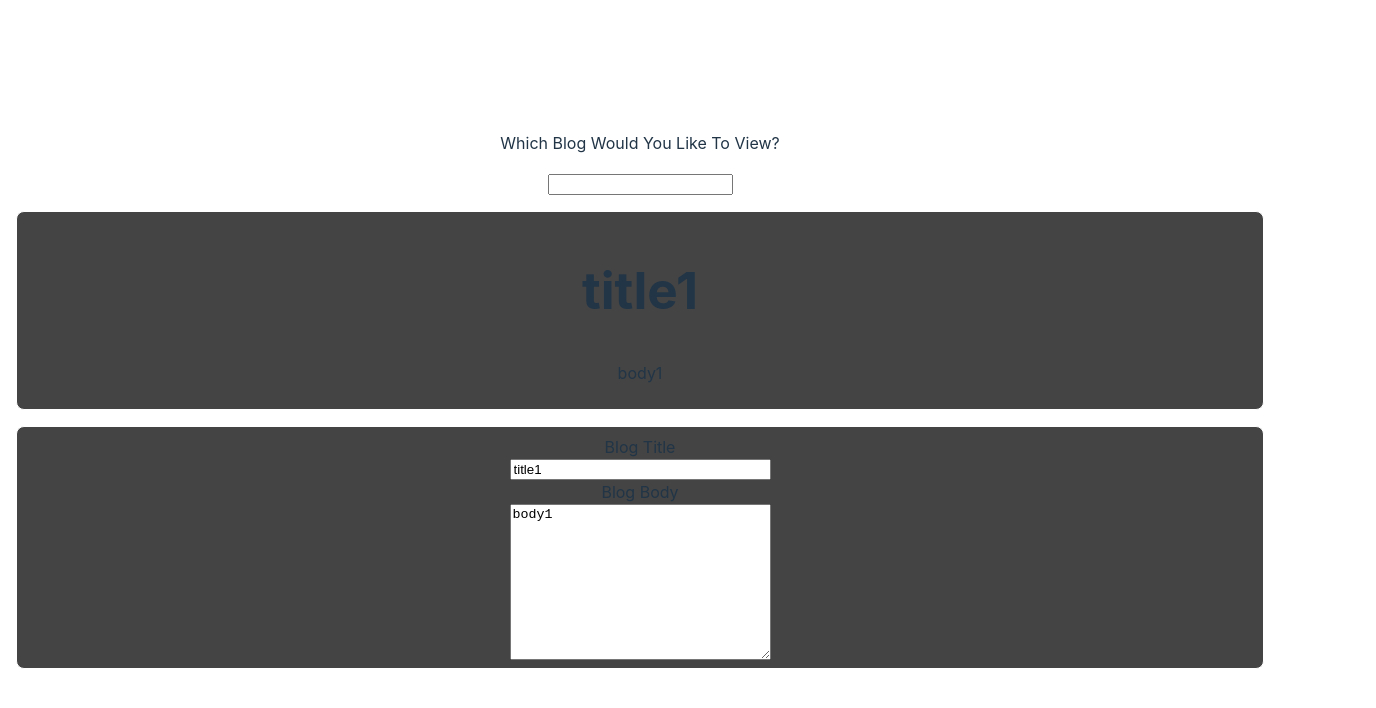
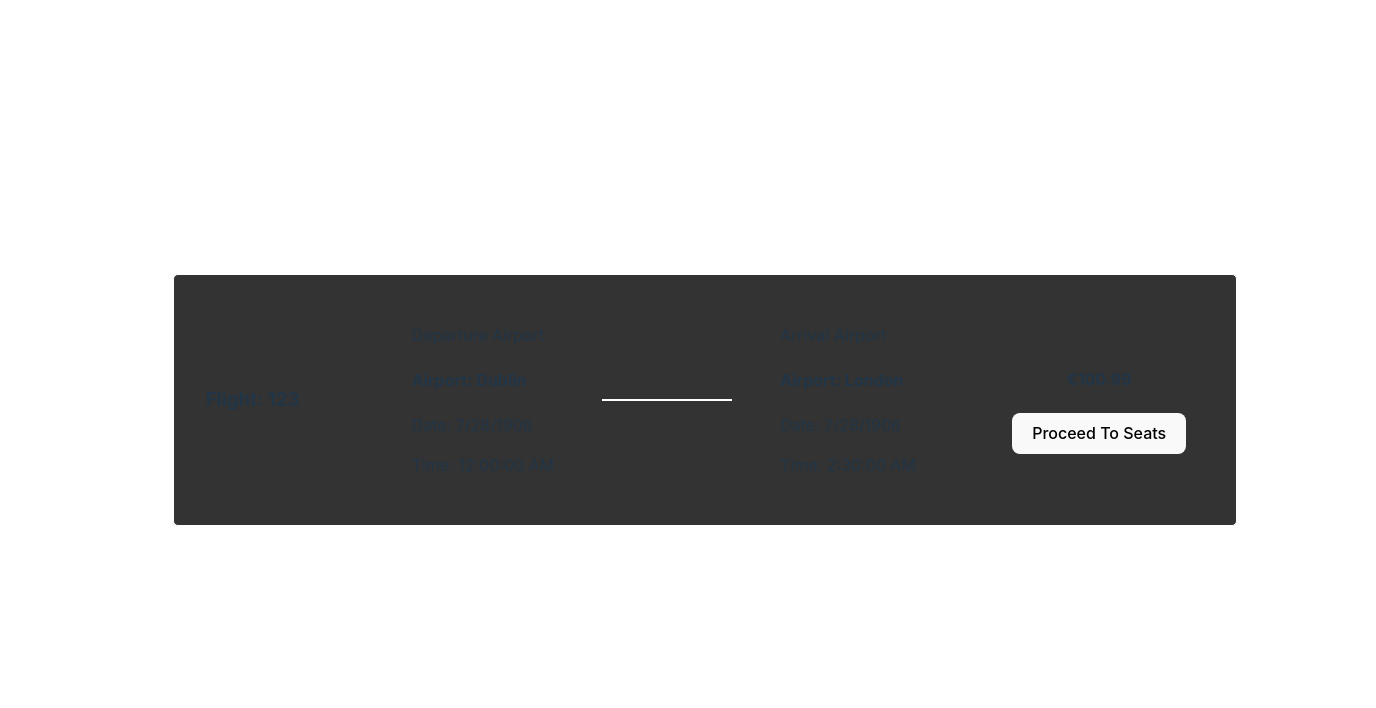
Before and after one commit to joshD90/interviewPrep, a React (Vite) app: page /flight in a window 1280 px wide. Shown: the top 708 px of the page, 1376 px wide, since content can reach past the window. Built offline with nearby package versions, Linux system fonts and the light colour scheme.

Commit message:
doing a rough mockup for the front end of the seating and the flight details and adding in react-router

```diff
--- a/package.json
+++ b/package.json
@@ -11,7 +11,8 @@
   },
   "dependencies": {
     "react": "^18.2.0",
-    "react-dom": "^18.2.0"
+    "react-dom": "^18.2.0",
+    "react-router-dom": "^6.14.0"
   },
   "devDependencies": {
     "@types/react": "^18.0.28",
--- a/src/App.tsx
+++ b/src/App.tsx
@@ -1,24 +1,28 @@
-import Slider from "./components/slider/Slider";
+import { BrowserRouter as Router, Routes, Route } from "react-router-dom";
 
-import "./App.css";
-import ImageThumbnails from "./components/imageThumbnails/ImageThumbnails";
-import Weather from "./components/weatherApi/Weather";
-import Counter from "./components/reducerCounter/Counter";
-import Cart from "./components/shoppingCart/Cart";
-import FormContainer from "./multiStep/FormContainer";
-import BlogWrapper from "./blogContext/BlogWrapper";
-
-const images = [
-  "https://upload.wikimedia.org/wikipedia/commons/thumb/4/42/Samuel_Beckett_Bridge_At_Sunset_Dublin_Ireland_%2897037639%29_%28cropped%29.jpeg/260px-Samuel_Beckett_Bridge_At_Sunset_Dublin_Ireland_%2897037639%29_%28cropped%29.jpeg",
-  "https://upload.wikimedia.org/wikipedia/commons/thumb/8/8f/Dublin_The_Convention_Centre_01.JPG/129px-Dublin_The_Convention_Centre_01.JPG",
-  "https://upload.wikimedia.org/wikipedia/commons/thumb/5/52/GoergeSalmonTrinityCollegeDublin.jpg/129px-GoergeSalmonTrinityCollegeDublin.jpg",
-  "https://upload.wikimedia.org/wikipedia/commons/thumb/a/ac/O%27Connell_Bridge_%2825748548914%29.jpg/129px-O%27Connell_Bridge_%2825748548914%29.jpg",
-];
+import Seating from "./flights/components/seating/Seating";
+import { flight123 } from "./flights/flights";
+import Flight from "./flights/components/flight/Flight";
 
 function App() {
   return (
-    <div style={{ width: "100vw" }}>
-      <BlogWrapper />
+    <div
+      style={{
+        width: "100vw",
+        display: "flex",
+        justifyContent: "center",
+        margin: "3rem",
+      }}
+    >
+      <Router>
+        <Routes>
+          <Route path="/flight" element={<Flight flight={flight123} />} />
+          <Route
+            path="/flight/seating"
+            element={<Seating flight={flight123} />}
+          />
+        </Routes>
+      </Router>
     </div>
   );
 }
--- a/src/flights/classes/Flight.ts
+++ b/src/flights/classes/Flight.ts
@@ -11,6 +11,7 @@ export class Flight extends Plane {
   private departureDateTime: Date;
   private arrivalDateTime: Date;
   private seats: Seat[] = [];
+  private cost: number;
 
   constructor(
     typeOfPlane: PlaneTypes,
@@ -18,7 +19,8 @@ export class Flight extends Plane {
     departureAirport: Airport,
     arrivalAirport: Airport,
     departureDateTime: Date,
-    arrivalDateTime: Date
+    arrivalDateTime: Date,
+    cost: number
   ) {
     super(typeOfPlane);
     this.flightName = flightName;
@@ -27,6 +29,7 @@ export class Flight extends Plane {
     this.departureDateTime = departureDateTime;
     this.arrivalDateTime = arrivalDateTime;
     this.setSeats();
+    this.cost = cost;
   }
 
   //methods
@@ -62,6 +65,14 @@ export class Flight extends Plane {
     return this.arrivalDateTime;
   }
 
+  public getCost(): number {
+    return this.cost;
+  }
+
+  public getCostToDecimal(): string {
+    return this.cost.toFixed(2);
+  }
+
   // Setters
   public setFlightName(flightName: string): void {
     this.flightName = flightName;
@@ -82,4 +93,8 @@ export class Flight extends Plane {
   public setArrivalDateTime(arrivalDateTime: Date): void {
     this.arrivalDateTime = arrivalDateTime;
   }
+
+  public setCost(cost: number): void {
+    this.cost = cost;
+  }
 }
--- a/src/flights/classes/Seats.ts
+++ b/src/flights/classes/Seats.ts
@@ -19,7 +19,7 @@ class Seat {
 
     this.plane = plane;
     this.seatNumber = seatNumber;
-    this.getSeatPosition();
+    this.setSeatPosition();
   }
 
   //getters
@@ -44,10 +44,9 @@ class Seat {
   setSeatPosition() {
     const seatLetters = ["a", "b", "c", "d", "e", "f", "g", "h", "i"];
     this.seatPosition.row = Math.floor(
-      this.plane.getNumberOfSeats() / this.plane.getSeatsAcross()
+      this.seatNumber / this.plane.getSeatsAcross()
     );
-    const crossPosition =
-      this.plane.getNumberOfSeats() % this.plane.getSeatsAcross();
+    const crossPosition = this.seatNumber % this.plane.getSeatsAcross();
     this.seatPosition.crossPosition = seatLetters[crossPosition];
   }
 }
--- /dev/null
+++ b/src/flights/components/flight/Flight.tsx
@@ -0,0 +1,46 @@
+import { FC } from "react";
+import { useNavigate } from "react-router-dom";
+
+import "./flight.css";
+import { Flight as FlightClass } from "../../classes/Flight";
+
+type Props = { flight: FlightClass };
+
+const Flight: FC<Props> = ({ flight }) => {
+  const navigate = useNavigate();
+
+  return (
+    <div className="flightContainer">
+      <div className="flightDetailsContainer">
+        <div className="flightDescription">
+          <h3>Flight: {flight.getFlightName()}</h3>
+        </div>
+        <div className="flightTimesDiv">
+          <div className="airportDetailsDiv">
+            <p>Departure Airport</p>
+            <h4>Airport: {flight.getDepartureAirport()}</h4>
+            <p>Date: {flight.getDepartureDateTime().toLocaleDateString()}</p>
+            <p>Time: {flight.getDepartureDateTime().toLocaleTimeString()} </p>
+          </div>
+          <div className="arrowDiv">
+            <hr></hr>
+          </div>
+          <div className="airportDetailsDiv">
+            <p>Arrival Airport</p>
+            <h4>Airport: {flight.getArrivalAirport()}</h4>
+            <p>Date: {flight.getArrivalDateTime().toLocaleDateString()}</p>
+            <p>Time: {flight.getArrivalDateTime().toLocaleTimeString()} </p>
+          </div>
+        </div>
+        <div className="proceedDiv">
+          <h4>€{flight.getCostToDecimal()}</h4>
+          <button onClick={() => navigate("/flight/seating")}>
+            Proceed To Seats
+          </button>
+        </div>
+      </div>
+    </div>
+  );
+};
+
+export default Flight;
--- /dev/null
+++ b/src/flights/components/flight/flight.css
@@ -0,0 +1,43 @@
+/* .flightContainer {
+  width: 100%;
+} */
+
+.flightDetailsContainer {
+  display: flex;
+  border: 1px solid white;
+  width: 100%;
+  background-color: #333;
+  align-items: center;
+  gap: 5rem;
+  padding: 1rem;
+  border-radius: 5px;
+}
+
+.flightDescription {
+  padding: 1rem;
+}
+
+/* flight times section */
+.flightTimesDiv {
+  display: flex;
+  justify-content: space-between;
+  align-items: center;
+  gap: 2rem;
+}
+
+.airportDetailsDiv {
+  padding: 1rem;
+}
+
+.arrowDiv hr {
+  border: 1px solid white;
+  width: 8rem;
+}
+
+/* proceed section */
+.proceedDiv {
+  display: flex;
+  flex-direction: column;
+  justify-content: space-around;
+  align-items: center;
+}
--- /dev/null
+++ b/src/flights/components/seating/Seating.tsx
@@ -0,0 +1,36 @@
+import { FC } from "react";
+
+import "./seating.css";
+import { Flight } from "../../classes/Flight";
+
+type Props = { flight: Flight };
+
+const Seating: FC<Props> = ({ flight }) => {
+  return (
+    <div>
+      <div
+        className="seatingPlan"
+        style={{
+          gridTemplateColumns: `repeat(${flight.getSeatsAcross()},1fr)`,
+        }}
+      >
+        {flight.getSeats().map((seat) => {
+          return (
+            <div
+              className="seatDiv"
+              key={
+                seat.getSeatPosition().crossPosition +
+                seat.getSeatPosition().row
+              }
+            >
+              <p>{seat.getSeatPosition().row}</p>
+              <p>{seat.getSeatPosition().crossPosition.toUpperCase()}</p>
+            </div>
+          );
+        })}
+      </div>
+    </div>
+  );
+};
+
+export default Seating;
--- /dev/null
+++ b/src/flights/components/seating/seating.css
@@ -0,0 +1,19 @@
+.seatingPlan {
+  display: grid;
+  gap: 0.5rem;
+  grid-template-columns: repeat(6, 1fr);
+  width: 60%;
+}
+
+.seatDiv {
+  display: flex;
+  border: 1px solid white;
+  border-radius: 5px;
+  justify-content: center;
+  align-items: center;
+  cursor: pointer;
+}
+
+.seatDiv:hover {
+  background-color: #444;
+}
--- /dev/null
+++ b/src/flights/flights.ts
@@ -0,0 +1,15 @@
+import { Plane } from "./classes/Plane";
+import { Flight } from "./classes/Flight";
+import Seat from "./classes/Seats";
+
+const flight123 = new Flight(
+  "Airbus A300",
+  "123",
+  "Dublin",
+  "London",
+  new Date(1, 1, 2004, 0, 0, 0),
+  new Date(1, 1, 2004, 2, 30, 0),
+  100.99
+);
+
+export { flight123 };
```
Also changed, not shown: 1 other file (tests, documents, lock files or other folders).
